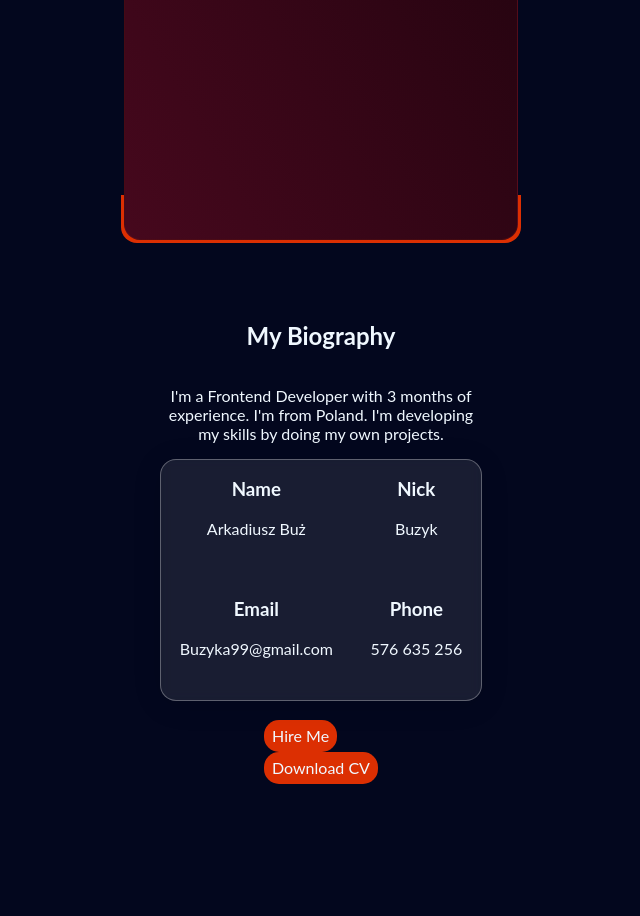
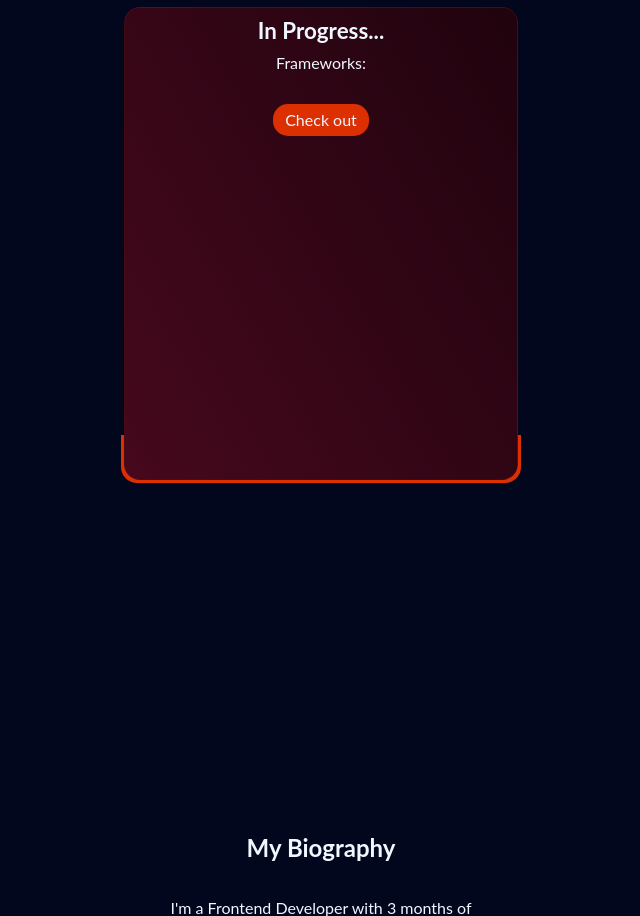
Before and after one commit to buzyk4/buzyk4.dev, a plain HTML site: page index.html in a window 1280 px wide. Shown: the part 1884-2800 px from the top of the page, without its empty margins (319-959 px from the left). Drawn offline with Linux system fonts and the light colour scheme.

Commit message:
Update style.css

```diff
--- a/style.css
+++ b/style.css
@@ -21,11 +21,10 @@ body
     background-color:#03071e;
     font-family: Lato ,sans-serif;
     margin: 0px;
+    color: aliceblue;
 }
 .content
 {
-    position: relative;
-    color: aliceblue;
     min-height: 100vh;
     display: flex;
     flex-direction: column;
@@ -366,13 +365,14 @@ body
 .logo-background
 {
     transform: scale(-1);
-    z-index: -1;
-    position: absolute;
+    z-index: -100;
+    position: fixed;
     width: 100%;
-    height: 200%;
+    height: 100%;
     background-image: linear-gradient(to bottom,  #03071e 10%, transparent 50%), url(/images/dotted-wave.svg);
     background-size: cover;
-    background-position: bottom;
+    background-position: center;
+    margin: 0 20% 20% 0;
 
 }
 #admission-text
@@ -406,6 +406,7 @@ body
     justify-content: center;
     align-items: center;
     width:100%;
+    margin: 20% 0;
 }
 .project-tile
 {
@@ -570,6 +571,11 @@ body
     background-color: #9d0208;
     transform: scale(1.1);
 }
+.me-btns
+{
+    display: flex;
+    gap: 15px;
+}
 
 .send-email
 {
```
